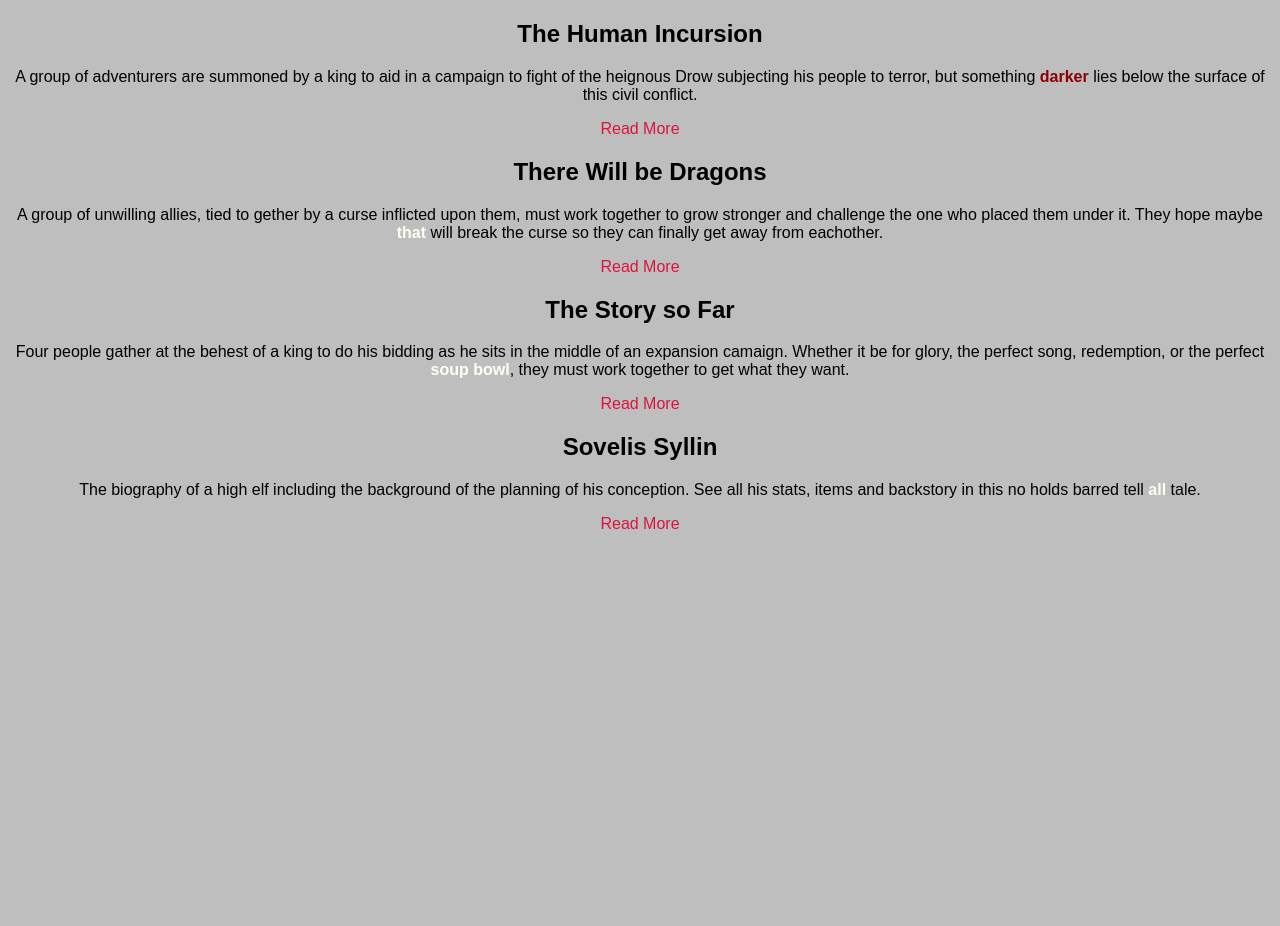
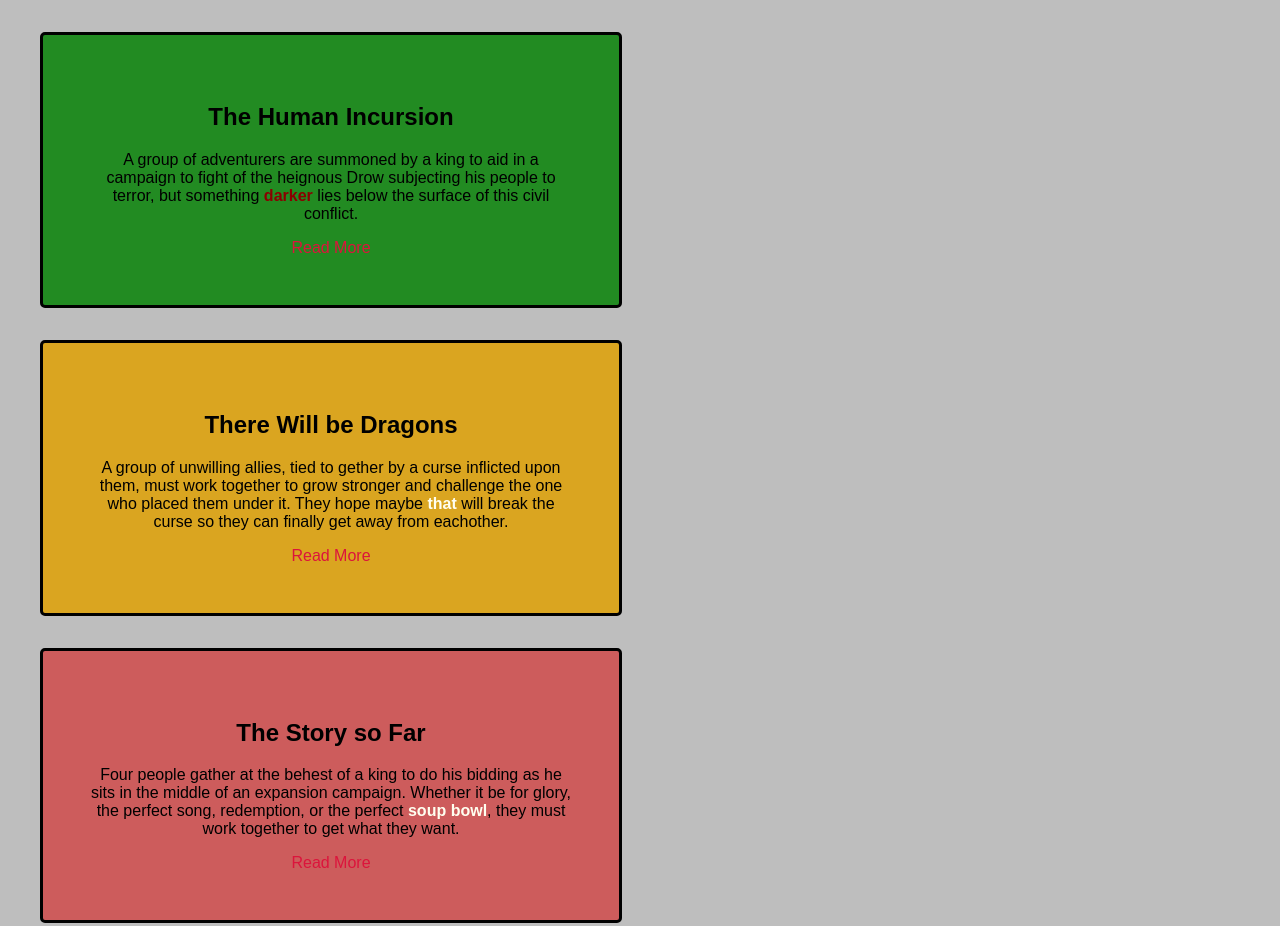
Before and after one commit to wtsockwell/Css-project, a plain HTML site: page index.html in a window 1280 px wide. Shown: the top 926 px of the page. Before the commit the page ends 800 px from the top, so only its background shows below. Drawn offline with Linux system fonts and the light colour scheme.

Commit message:
Fixed a typo, completed the box styling section

```diff
--- a/index.html
+++ b/index.html
@@ -27,7 +27,7 @@
         </div>
         <div class="boxes" id="box3">
             <h2>The Story so Far</h2>
-            <p>Four people gather at the behest of a king to do his bidding as he sits in the middle of an expansion camaign. Whether it be for glory, the perfect song, redemption, or the perfect <span class="emphasis">soup bowl</span>, they must work together to get what they want.</p>
+            <p>Four people gather at the behest of a king to do his bidding as he sits in the middle of an expansion campaign. Whether it be for glory, the perfect song, redemption, or the perfect <span class="emphasis">soup bowl</span>, they must work together to get what they want.</p>
             <div class="readme-wrapper">
                 <a href="./assets/The story so far.txt">Read More</a>
             </div>
--- a/styles.css
+++ b/styles.css
@@ -23,3 +23,22 @@ a:hover{
     color:ivory;
     font-weight: 700;
 }
+.boxes{
+    margin: 2rem;
+    padding: 3rem;
+    border: black solid;
+    border-radius: 5px;
+    width: 30em;
+}
+#box1{
+    background-color: forestgreen;
+}
+#box2{
+    background-color: goldenrod;
+}
+#box3{
+    background-color: indianred;
+}
+#box4{
+    background-color: violet;
+}
```
